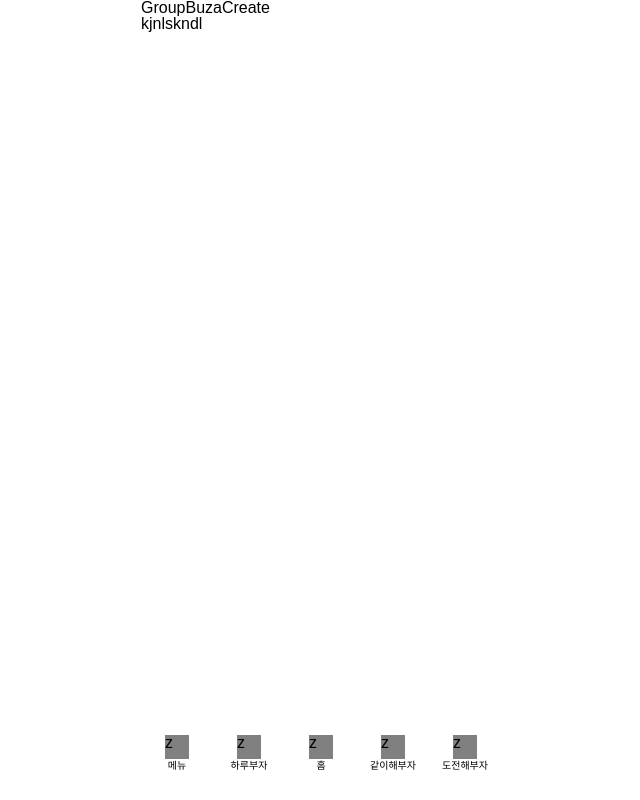
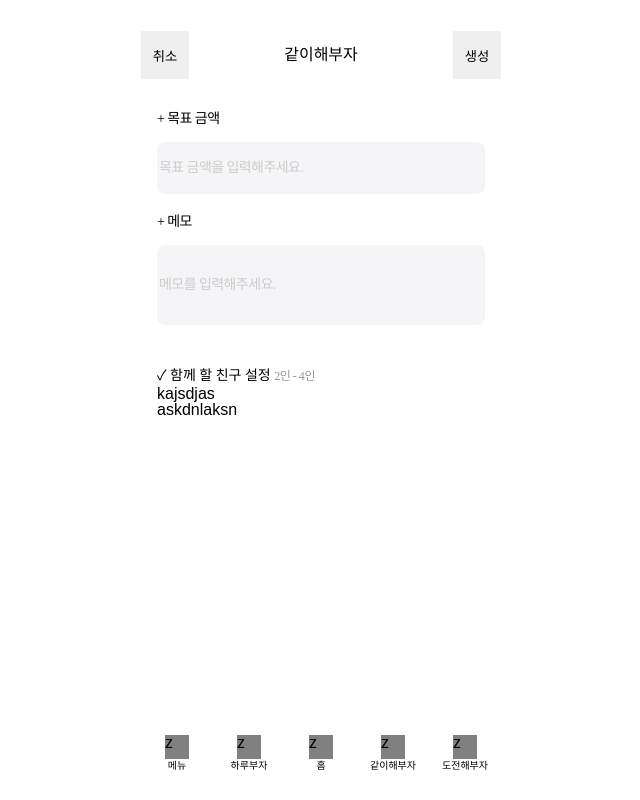
Before and after one commit to Jcurver/moabuzaFE, a React (Create React App) app: page /groupbuzacreate in a window 1280 px wide. Shown: the whole page, without its empty margins (319-959 px from the left). Built offline with nearby package versions, Linux system fonts and the light colour scheme.

Commit message:
[ADD] Input, Groupbuzacreate

```diff
--- /dev/null
+++ b/src/components/Input.js
@@ -0,0 +1,39 @@
+import React from 'react'
+import styled from 'styled-components'
+
+function Input({ children, ...rest }) {
+  return <InputArea {...rest} />
+}
+
+const InputArea = styled.input`
+  position: ${(props) => props.position};
+  width: ${(props) => props.width || '328px'};
+  height: ${(props) => props.height || '52px'};
+  left: ${(props) => props.left};
+  top: ${(props) => props.top};
+  background: #f5f5f7;
+  border-radius: 8px;
+  border: none;
+  /* Heading/Noto Sans KR/H6 */
+
+  font-family: 'Noto Sans KR';
+  font-style: normal;
+  font-weight: 400;
+  font-size: 14px;
+  line-height: 100%;
+  /* identical to box height, or 14px */
+
+  letter-spacing: -0.04em;
+
+  /* color / gray / Gray30 */
+
+  ::placeholder {
+    color: #cccccc;
+    font-family: 'Noto Sans KR';
+    font-style: normal;
+    font-weight: 400;
+    font-size: 14px;
+    line-height: 100%;
+  }
+`
+export default Input
--- a/src/pages/GroupBuzaCreate.js
+++ b/src/pages/GroupBuzaCreate.js
@@ -1,12 +1,137 @@
 import React from 'react'
+import styled from 'styled-components'
+import { setFlexStyles } from '../styles/Mixin'
+import Button from '../components/Button'
+import Input from '../components/Input'
 
 function GroupBuzaCreate() {
   return (
-    <div>
-      GroupBuzaCreate
-      <div>kjnlskndl</div>
-    </div>
+    <Wrapper>
+      <Title>
+        <MoveButton type="button">취소</MoveButton>
+        <Text>같이해부자</Text>
+        <MoveButton type="button">생성</MoveButton>
+      </Title>
+      <InputBox margin="24px 16px 16px 16px">
+        <IconBox>+ 목표 금액</IconBox>
+        <Input placeholder="목표 금액을 입력해주세요." />
+      </InputBox>
+      <InputBox margin="16px 16px 16px 16px">
+        <IconBox>
+          <i className="fas fa-smile" />+ 메모
+        </IconBox>
+        <Input placeholder="메모를 입력해주세요." height="80px" />
+      </InputBox>
+
+      <FriendWrapper>
+        <Text fontSize="14px">
+          ✓ 함께 할 친구 설정 <SmallText>2인 - 4인</SmallText>
+        </Text>
+
+        <div>kajsdjas</div>
+        <div>askdnlaksn</div>
+      </FriendWrapper>
+    </Wrapper>
   )
 }
+const Wrapper = styled.div`
+  position: relative;
+  width: 100%;
+  height: 100%;
+`
+const Title = styled.div`
+  ${setFlexStyles({
+    display: 'flex',
+    // flexDirection: 'column',
+    justifyContent: 'space-between',
+    alignItems: 'center',
+  })}
+  margin-top: 31px;
+  margin-bottom: 33px;
+
+  /* position: absolute; */
+
+  /* left: 144px; */
+  top: 43px;
+`
+
+const Text = styled.span`
+  font-family: 'Noto Sans KR';
+  font-style: normal;
+  font-weight: ${(props) => props.fontWeight || 500};
+  font-size: ${(props) => props.fontSize || '16px'};
+  line-height: 140%;
+`
+const SmallText = styled.span`
+  /* Heading/Noto Sans KR/H7 */
+
+  font-family: 'Noto Sans KR';
+  font-style: normal;
+  font-weight: 400;
+  font-size: 12px;
+  line-height: 100%;
+  /* identical to box height, or 12px */
+  /*
+  display: flex;
+  align-items: center; */
+  letter-spacing: -0.04em;
+
+  /* color / gray / Gray50 */
+
+  color: #999999;
+`
+
+const MoveButton = styled.button`
+  width: 48px;
+  height: 48px;
+  border: none;
+`
+// Inputbox
+const InputBox = styled.div`
+  /* position: absolute; */
+  margin: ${(props) => props.margin};
+  /* margin: 24px 16px 16px 16px; */
+  width: 328px;
+  height: 87px;
+  /* left: 16px;
+  top: 106px; */
+`
+const IconBox = styled.div`
+  /* position: absolute; */
+  width: 328px;
+  height: 14px;
+  margin: 5px 262px 16px 0px;
+  /* left: 0px;
+  top: 5px; */
+
+  /* Heading/Noto Sans KR/H6 */
+
+  font-family: 'Noto Sans KR';
+  font-style: normal;
+  font-weight: 400;
+  font-size: 14px;
+  line-height: 100%;
+  /* identical to box height, or 14px */
+
+  letter-spacing: -0.04em;
+
+  color: #000000;
+`
+// const Icon = styled.i``
+
+const FriendWrapper = styled.div`
+  /* Auto layout */
+
+  display: flex;
+  flex-direction: column;
+  align-items: flex-start;
+  padding: 0px;
+
+  position: absolute;
+  width: 328px;
+  height: 378px;
+  left: 16px;
+  top: 335px;
+`
 
 export default GroupBuzaCreate
```
